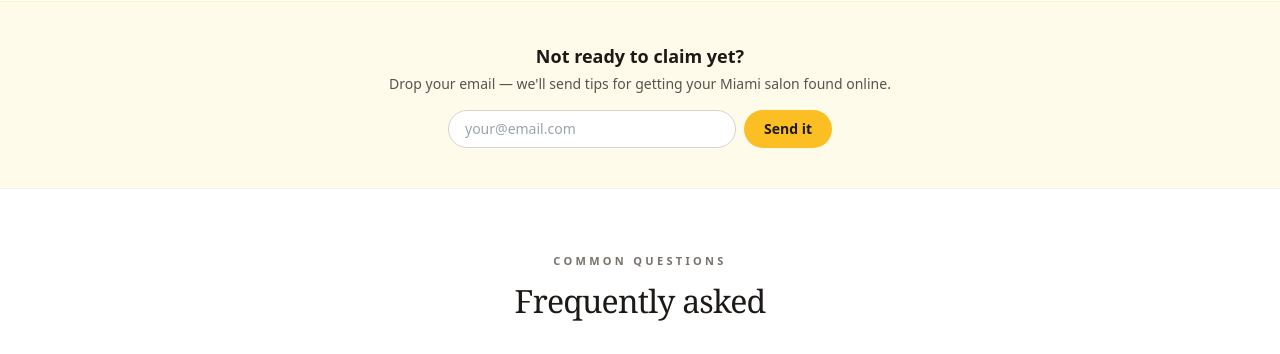
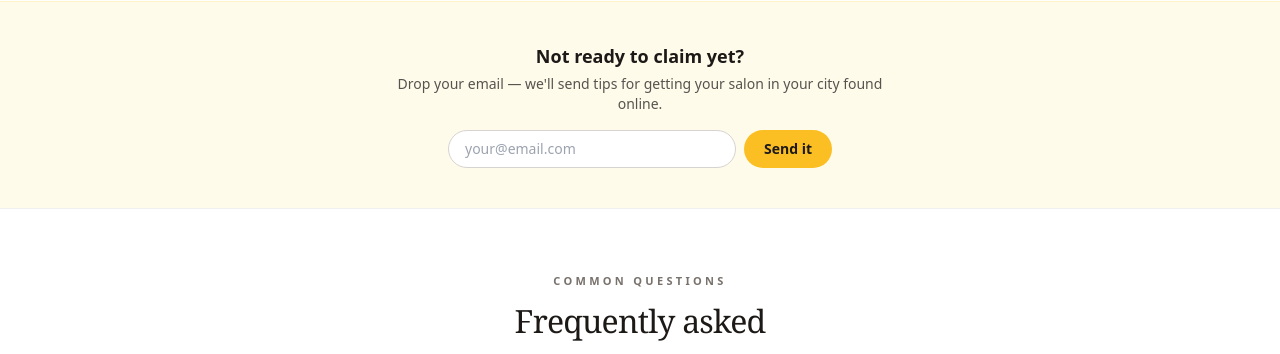
Before and after one commit to david-wi/known-around-town, a Python web app: template backend/app/templates/owners.html in a window 1280 px wide. Shown: the part 2809-3163 px from the top of the page. Run offline with Jinja, Linux system fonts and the light colour scheme; the template is opened without the code that fills it, so the values that code supplies are empty.

Commit message:
fix(owners): replace remaining hardcoded 'Miami' strings with dynamic city vars
Problem: Three more places in owners.html still said "Miami" literally:
the lead-capture section's sub-headline, a visible FAQ answer, and its
JSON-LD mirror (indexed by Google for rich results). On non-Miami city
pages these would show the wrong city name.

Solution: Replace with {{ vertical_word | lower }}, {{ city.name }}, and
{{ listing_word_singular }} — the same pattern used in the rest of the
template after PR #276.

Co-Authored-By: Claude Sonnet 4.6 <noreply@anthropic.com>

```diff
--- a/backend/app/templates/owners.html
+++ b/backend/app/templates/owners.html
@@ -164,7 +164,7 @@
 <section class="bg-amber-50 border-t border-amber-100 py-10">
   <div class="max-w-xl mx-auto px-6 text-center">
     <p class="text-lg font-semibold text-stone-900 mb-1">Not ready to claim yet?</p>
-    <p class="text-stone-600 text-sm mb-4">Drop your email — we'll send tips for getting your Miami salon found online.</p>
+    <p class="text-stone-600 text-sm mb-4">Drop your email — we'll send tips for getting your {{ listing_word_singular or 'salon' }} in {{ city.name if city else 'your city' }} found online.</p>
     <form id="owner-lead-form" class="flex gap-2 max-w-sm mx-auto">
       <input type="email" id="owner-lead-email" required placeholder="your@email.com"
         class="flex-1 border border-stone-300 rounded-full px-4 py-2 text-sm focus:outline-none focus:ring-2 focus:ring-amber-400">
@@ -243,7 +243,7 @@
           </button>
         </dt>
         <dd class="faq-answer hidden mt-3 text-stone-600 text-sm leading-relaxed">
-          We list every established beauty business in Miami as a starting point for the directory — similar to how Google Maps lists businesses it finds. No one can edit your listing until you claim it. Claiming puts you in control: you can update your photos, hours, services, and any details that are out of date.
+          We list every established {{ vertical_word | lower }} business in {{ city.name if city else 'the city' }} as a starting point for the directory — similar to how Google Maps lists businesses it finds. No one can edit your listing until you claim it. Claiming puts you in control: you can update your photos, hours, services, and any details that are out of date.
         </dd>
       </div>
 
@@ -372,7 +372,7 @@
       "name": "My business is already listed — did someone add it without asking me?",
       "acceptedAnswer": {
         "@type": "Answer",
-        "text": "We list every established beauty business in Miami as a starting point — similar to how Google Maps lists businesses it finds. No one can edit your listing until you claim it."
+        "text": "We list every established {{ vertical_word | lower }} business in {{ city.name if city else 'the city' }} as a starting point — similar to how Google Maps lists businesses it finds. No one can edit your listing until you claim it."
       }
     },
     {
```
